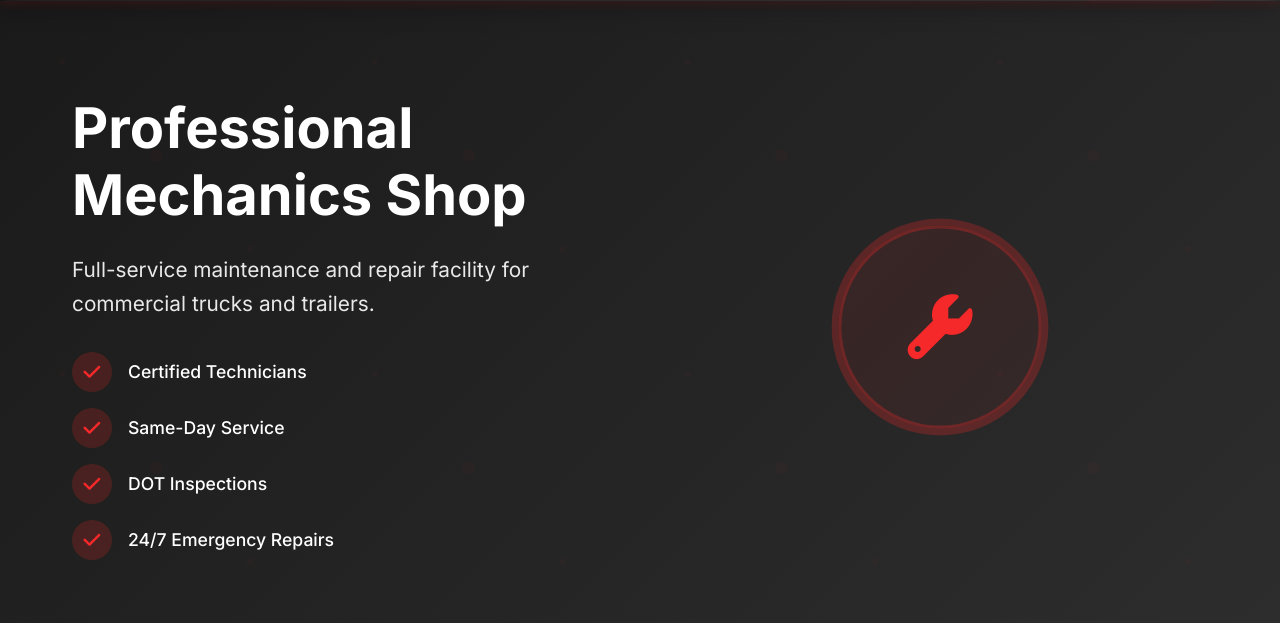
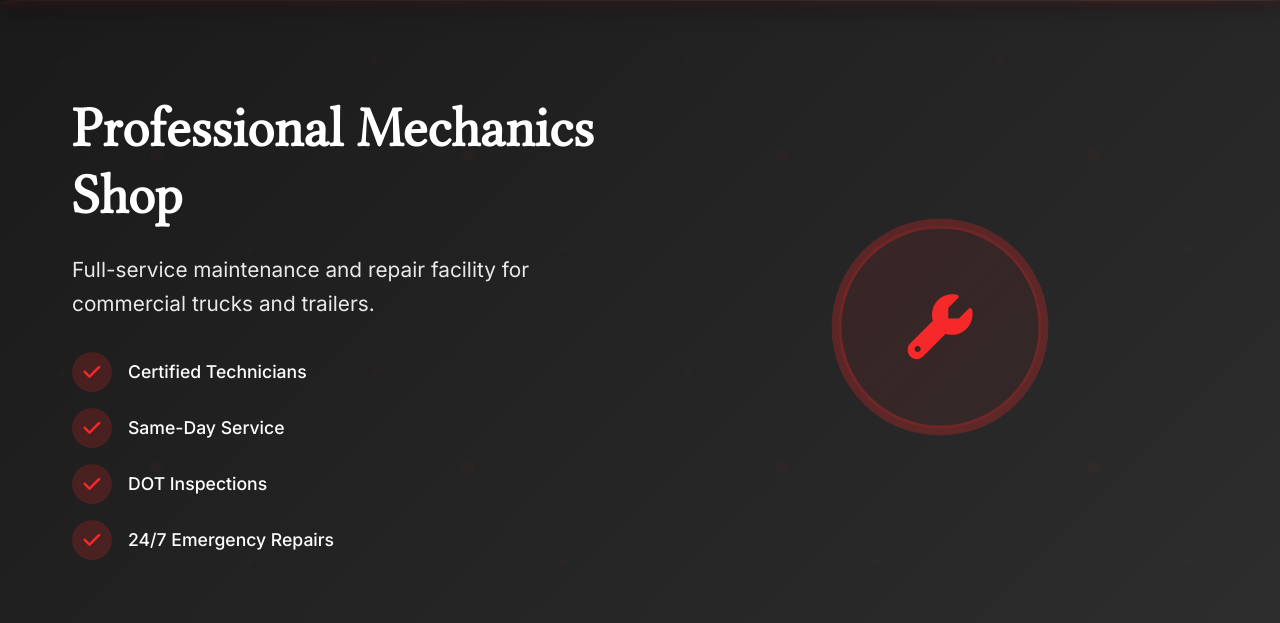
Before and after one commit to chavousllc/smttrans, a Flask app: page /mechanics in a window 1280 px wide. Shown: the part 155-778 px from the top of the page. Run offline with Flask 3, Linux system fonts and the light colour scheme; some libraries are stand-ins or nearby versions.

Commit message:
Unify hero heading typography across all three pages
Only the home page's hero used the Libertinus serif display font; the
mechanics and application hero headings fell back to plain Inter bold,
making the site feel like two unrelated designs. Applied the same serif
accent to both for a consistent brand identity.

```diff
--- a/templates/application.html
+++ b/templates/application.html
@@ -37,6 +37,7 @@
         }
 
         .hero-title {
+            font-family: 'Libertinus_Serif_Display', serif;
             font-size: 3.5rem;
             font-weight: 700;
             color: white;
--- a/templates/mechanics.html
+++ b/templates/mechanics.html
@@ -37,6 +37,7 @@
         }
 
         .hero-text h1 {
+            font-family: 'Libertinus_Serif_Display', serif;
             font-size: 3.5rem;
             font-weight: 700;
             color: white;
```
